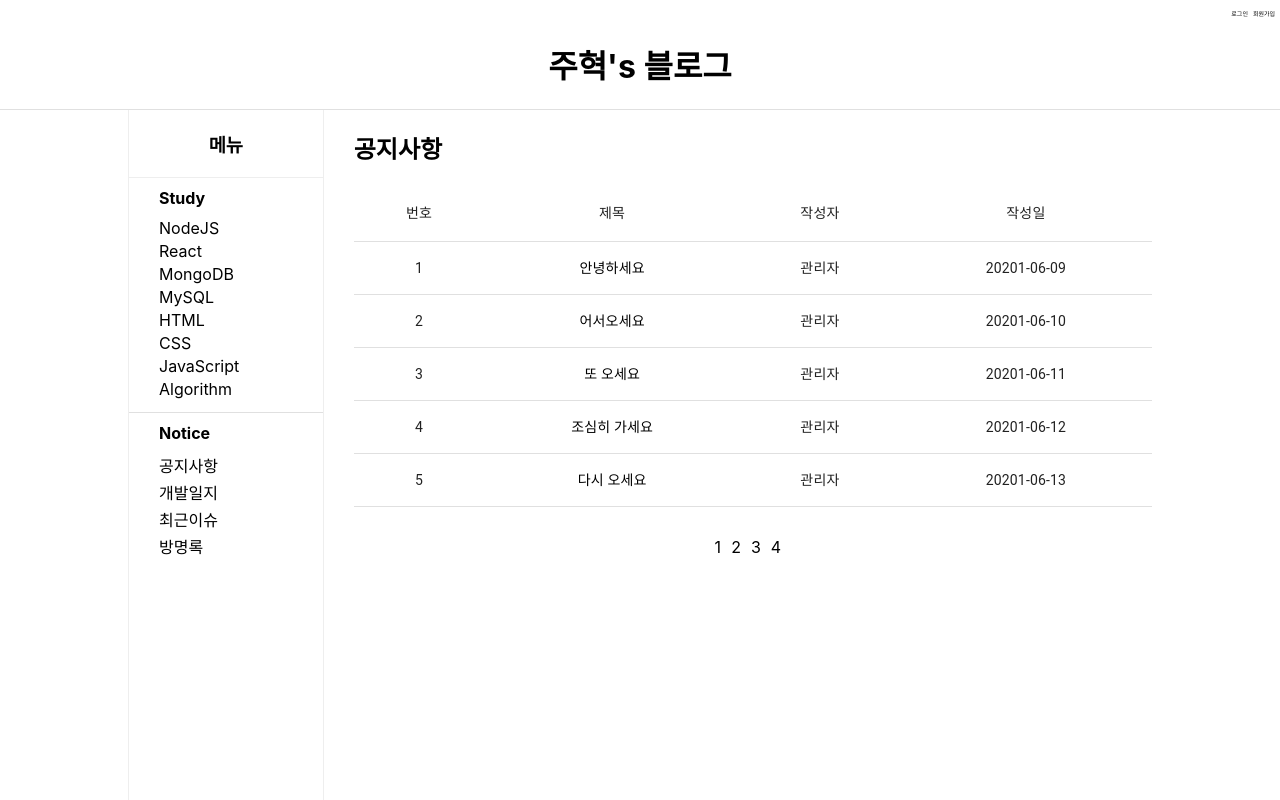
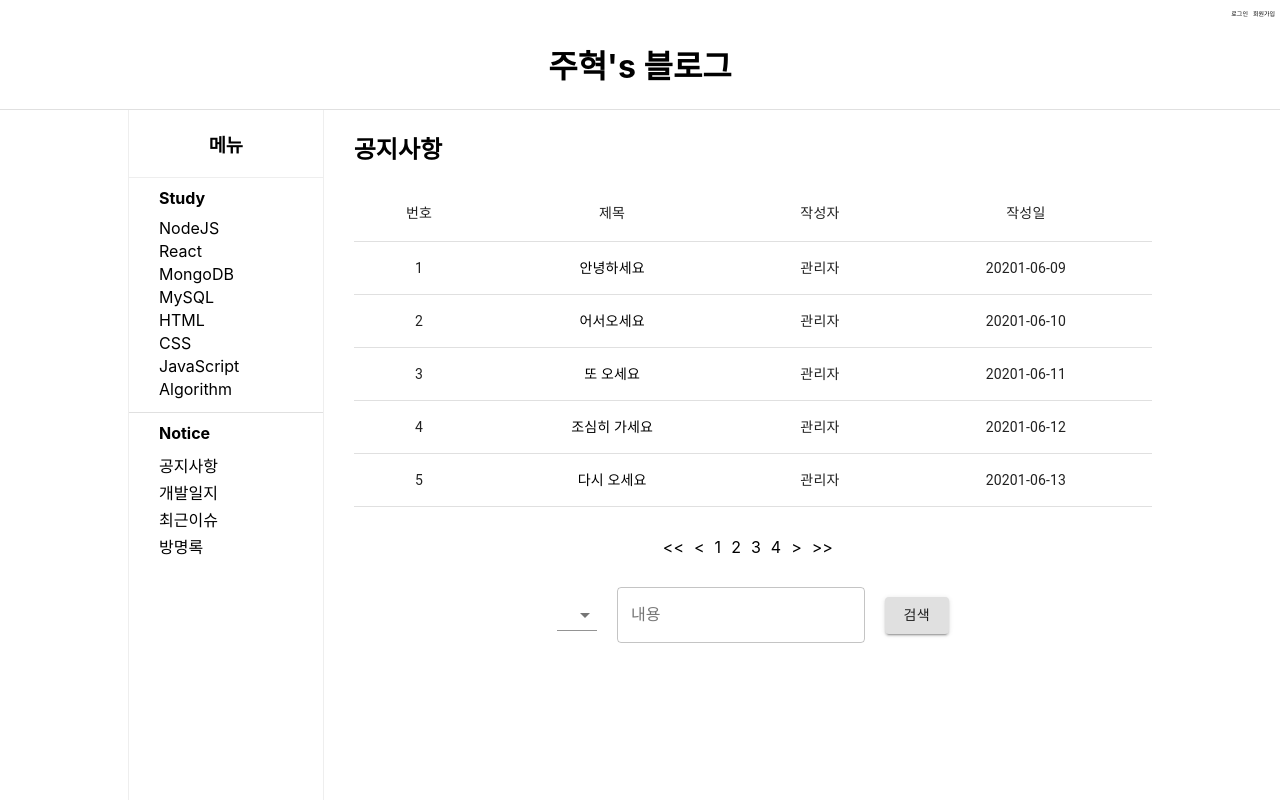
Before and after one commit to leejh96/blog-web, a React (Create React App) app in the folder client/: page /notice in a window 1280 px wide. Shown: the top 800 px of the page. Built offline with nearby package versions, Linux system fonts and the light colour scheme.

Commit message:
공지사항 페이지 완료

```diff
--- a/client/package.json
+++ b/client/package.json
@@ -10,6 +10,7 @@
     "@testing-library/user-event": "^12.8.3",
     "axios": "^0.21.1",
     "http-proxy-middleware": "^2.0.0",
+    "query-string": "^4.3.4",
     "react": "^17.0.2",
     "react-dom": "^17.0.2",
     "react-router-dom": "^5.2.0",
--- a/client/src/components/App.js
+++ b/client/src/components/App.js
@@ -13,6 +13,8 @@ function App() {
             <Route exact path='/' component={Main} />
             <Route exact path='/login' component={Login} />
             <Route exact path='/signup' component={Signup} />
+
+            {/* 쿼리스트링 값은 path에 적지 않고 쿼리스트링 전 path만 입력 */}
             <Route exact path='/notice' component={Notice} />
           </Switch>
         </BrowserRouter>
--- a/client/src/components/views/Footer/section/Copyright.js
+++ b/client/src/components/views/Footer/section/Copyright.js
@@ -4,7 +4,7 @@ function Copyright() {
     return (
       <Typography component={'span'} variant="body2" color="textSecondary">
         {'Copyright © '}
-        <Link color="inherit" href="/">
+        <Link color="inherit" to="/">
           주혁's 블로그
         </Link>{' '}
         {new Date().getFullYear()}
--- a/client/src/components/views/NoticePage/Notice.js
+++ b/client/src/components/views/NoticePage/Notice.js
@@ -4,6 +4,7 @@ import Sidebar from '../SideBar/Sidebar';
 import Footer from '../Footer/Footer';
 import TableSection from './section/TableSection';
 import Pagenation from './section/Pagenation';
+import Search from './section/Search';
 import {Divider} from '@material-ui/core';
 import styled from 'styled-components';
 const MainPage = styled.div`
@@ -35,6 +36,7 @@ function Notice() {
                     <Content>
                         <TableSection />
                         <Pagenation />
+                        <Search />
                     </Content>
                 </ContentArea>
             </MainPage>
--- a/client/src/components/views/NoticePage/section/Pagenation.js
+++ b/client/src/components/views/NoticePage/section/Pagenation.js
@@ -2,7 +2,12 @@
 import React, {useState, useEffect} from 'react'
 import { Link } from  'react-router-dom';
 import styled from 'styled-components';
+import querystring from 'query-string';
 
+const PagenationArea = styled.div`
+    text-align : center;
+    margin-bottom : 30px;
+`;
 const PagenationLink = styled(Link)`
     text-decoration : none;
     color : black;
@@ -13,7 +18,7 @@ const PagenationLink = styled(Link)`
     };
 `;
 
-function Pagenation() {
+function Pagenation(props) {
     const [totalPage, setTotalPage] = useState([1,2,3,4]);
     // useEffect(() => {
     //     axios.get('api/notice/page')
@@ -22,11 +27,15 @@ function Pagenation() {
     //     })
     // },[])
     return (
-        <div align="center">
+        <PagenationArea>
+            <PagenationLink to={`/notice?page=1`}>{'<<'}</PagenationLink>
+            <PagenationLink to='#'>{'<'}</PagenationLink>
             {totalPage.map((val, idx) => (
                 <PagenationLink key={idx} to={`/notice?page=${val}`}>{val}</PagenationLink>
             ))}
-        </div>
+            <PagenationLink to='#'>{'>'}</PagenationLink>
+            <PagenationLink to='#'>{'>>'}</PagenationLink>
+        </PagenationArea>
     )
 }
 
--- /dev/null
+++ b/client/src/components/views/NoticePage/section/Search.js
@@ -0,0 +1,51 @@
+import React, { useState } from 'react'
+import { TextField, Button, Select, MenuItem } from '@material-ui/core';
+import styled from 'styled-components';
+
+const SearchArea = styled.div`
+    display : flex;
+    justify-content : center;
+    align-items : baseline;
+`;
+
+const InputText = styled(TextField)`
+    margin-right : 20px;
+`;
+
+const SelectType = styled(Select)`
+    margin-right : 20px;
+`;
+function Search() {
+    const [type, setType] = useState('');
+    const searchType = [
+        {
+            value : '번호',
+            type : 'number'
+        },
+        {
+            value : '제목',
+            type : 'title'
+        },
+        {
+            value : '작성자',
+            type : 'author'
+        }
+    ]
+
+    const valueChange = (e) => {
+        setType(e.target.value)
+    };
+    return (
+        <SearchArea>
+            <SelectType value={type} onChange={valueChange}>
+                {searchType.map((v, i) => (
+                    <MenuItem key={i} value={v.type}>{v.value}</MenuItem>
+                ))}
+            </SelectType>
+            <InputText id="outlined-basic" label="내용" variant="outlined" />
+            <Button variant="contained">검색</Button>
+        </SearchArea>
+    )
+}
+
+export default Search
--- a/client/src/components/views/NoticePage/section/TableSection.js
+++ b/client/src/components/views/NoticePage/section/TableSection.js
@@ -54,9 +54,9 @@ function TableSection() {
             </TableHead>
             <TableBody>
             {posts.map((val, i) => (
-                <TableRow>
+                <TableRow key={i}>
                     <TableValue>{i+1}</TableValue>
-                    <TableValue><TableLink>{val.title}</TableLink></TableValue>
+                    <TableValue><TableLink to='#'>{val.title}</TableLink></TableValue>
                     <TableValue>{val.author}</TableValue>
                     <TableValue>{val.date}</TableValue>
                 </TableRow>
--- a/client/src/components/views/SideBar/SideBar.js
+++ b/client/src/components/views/SideBar/SideBar.js
@@ -96,7 +96,7 @@ function Sidebar() {
       <SideMain>
         <MenuTitle>Study</MenuTitle>
         {study.map((val, i) => (
-          <SideLink key={i} to = {val.link} >
+          <SideLink key={i} to={val.link} >
             {val.tag}
           </SideLink>
         ))}
@@ -105,7 +105,7 @@ function Sidebar() {
       <SideMain>
         <MenuTitle>Notice</MenuTitle>
         {category.map((val, i) => (
-          <SideLink key={i} to = {val.link}>
+          <SideLink key={i} to={val.link}>
             {val.tag}
           </SideLink>
         ))}
```
Also changed, not shown: 2 other files (tests, documents, lock files or other folders).
